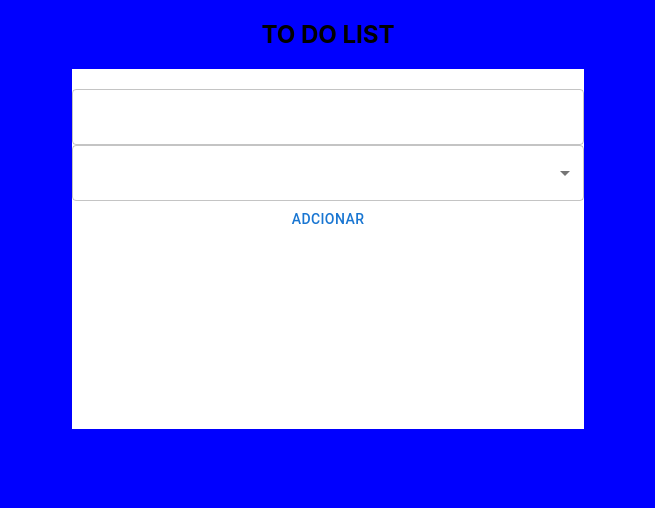
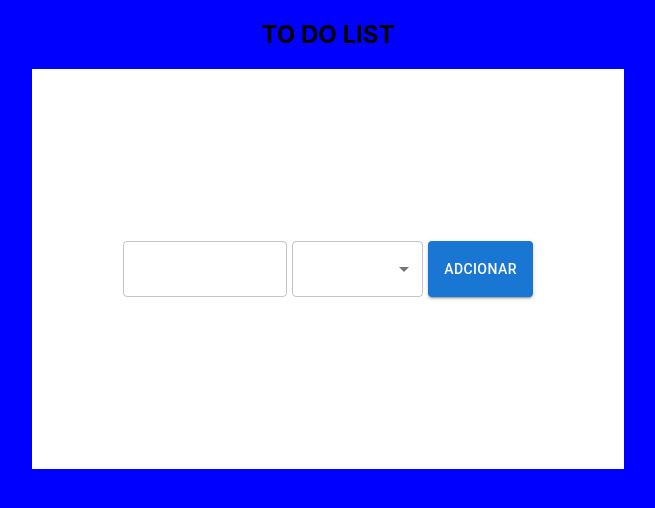
Before and after one commit to HerickDan/To-Do-List, a React (Create React App) app: page / in a window 1280 px wide. Shown: the top 508 px of the page, without its empty margins (312-967 px from the left). Built offline with nearby package versions, Linux system fonts and the light colour scheme.

Commit message:
adicionando parâetros corretors a lista de tasks

```diff
--- a/src/components/Box/index.tsx
+++ b/src/components/Box/index.tsx
@@ -1,12 +1,14 @@
-import { height, padding } from "@mui/system"
+
 import { ReactNode } from "react"
-import styled from "styled-components"
 import Box from '@mui/material/Box';
 
 
 export const ListSection = ({ children }: { children: ReactNode }) =>{
     return (
-     <Box sx={{backgroundColor:"white", width:"40%", height:"40%", padding:"20px 0 20px 0"}}>
+     <Box sx={{
+        backgroundColor:"white", width:"40%", height:"40%", padding:"40px",
+        display:"flex", flexDirection:"column", justifyContent:"center", alignItems:"center"}}>
         {children}
+
     </Box>)
 }
--- a/src/components/Section/index.tsx
+++ b/src/components/Section/index.tsx
@@ -1,9 +1,10 @@
-import { ReactNode, useState } from "react";
+import { useState } from "react";
 import styled from "styled-components";
 import { Task } from "../Task";
-import { Box, Button, FormGroup, Menu, MenuItem, Select, TextField } from "@mui/material";
-import { FORMERR } from "dns";
+import {  Button, MenuItem, Select, SelectChangeEvent, TextField } from "@mui/material";
 import { ListSection } from "../Box";
+import "./style.css"
+
 
 const Section = styled.section`
     width: 100vw;
@@ -16,37 +17,52 @@ const Section = styled.section`
     padding
 `;
 
+interface Type{
+  taskName:string,
+  priority: string
+}
+
 export const Sectionlist = () => {
-  const [taskList, setTaskList] = useState<{ name: string; id: Number }[]>([]);
+  const [taskList, setTaskList] = useState<{ name: string; id: Number, priority: string }[]>([]);
   const [id, setId] = useState(0);
-  const buildTask = () => {
-    const name = "herick";
+  const [taskName, setTaskName] = useState("")
+  const [priority, setPriority] = useState("")
+  const options = ["Alta", "Média", "Baixa"]
+
+  const buildTask = ({ taskName, priority }: Type) => {
+    console.log(taskName, priority)
     setId(Math.floor(Math.random() * 100));
-    setTaskList([...taskList, { name: name, id: id }]);
+    setTaskList([...taskList, { name: taskName, id: id, priority: priority }]);
+    setTaskName("")
+    setPriority("")
   };
+
+  const handleChange = (e: SelectChangeEvent) =>{
+      setPriority(e.target.value)
+      console.log(e.target.value)
+  }
+
+
   return (
     <Section>
       <h1>TO DO LIST</h1>
       <ListSection>
-            <FormGroup>
-              <TextField/>
-              <Select>
-                <MenuItem>
-                  Alta
-                </MenuItem>
-                <MenuItem>
-                  Média
-                </MenuItem>
-                <MenuItem>
-                  Baixa
-                </MenuItem>
+            <form className="form">
+              <TextField className="taskName" onChange={(e)=>setTaskName(e.target.value)} value={taskName}/>
+              <Select className="options" onChange={handleChange} value={priority}>
+                 {options.map((value, key)=>(
+                    <MenuItem key={key} value={value}>
+                        {value}
+                    </MenuItem>
+                 ))}
               </Select>
-              <Button>
+               <Button
+              variant="contained" onClick={()=>{buildTask({taskName, priority})}}>
                 Adcionar
               </Button>
-            </FormGroup>
-        {taskList.map((item, key) => (
-          <Task key={id} />
+            </form>
+        {taskList.map((value) => (
+          <Task id={id} value={value.name} priority={value.priority}/>
         ))}
       </ListSection>
     </Section>
--- /dev/null
+++ b/src/components/Section/style.css
@@ -0,0 +1,13 @@
+.form{
+    display: flex;
+    justify-content: space-between;
+    width: 80%;
+}
+
+.taskName{
+    width: 40%;
+}
+
+.options{
+    width: 32%;
+}
--- a/src/components/Task/index.tsx
+++ b/src/components/Task/index.tsx
@@ -1,12 +1,21 @@
 import { ReactNode } from "react";
 import "./style.css";
 import { Chip } from "@mui/material";
-export const Task = () => {
+
+interface Props{
+  id: Number,
+  value:string,
+  priority: string
+}
+
+
+export const Task = ({id, value, priority}: Props) => {
   return (
-    <article className="task">
+    <article className="task" id={id.toString()}>
         <div>
         <input type="radio" id="task-1" name="task" value="Teste" />
-        <label htmlFor="task-1">Teste</label>
+        <label htmlFor="task-1">{value}</label>
+        <label htmlFor="task-1">{priority}</label>
         </div>
         <Chip label="Clickable"  />
     </article>
```
